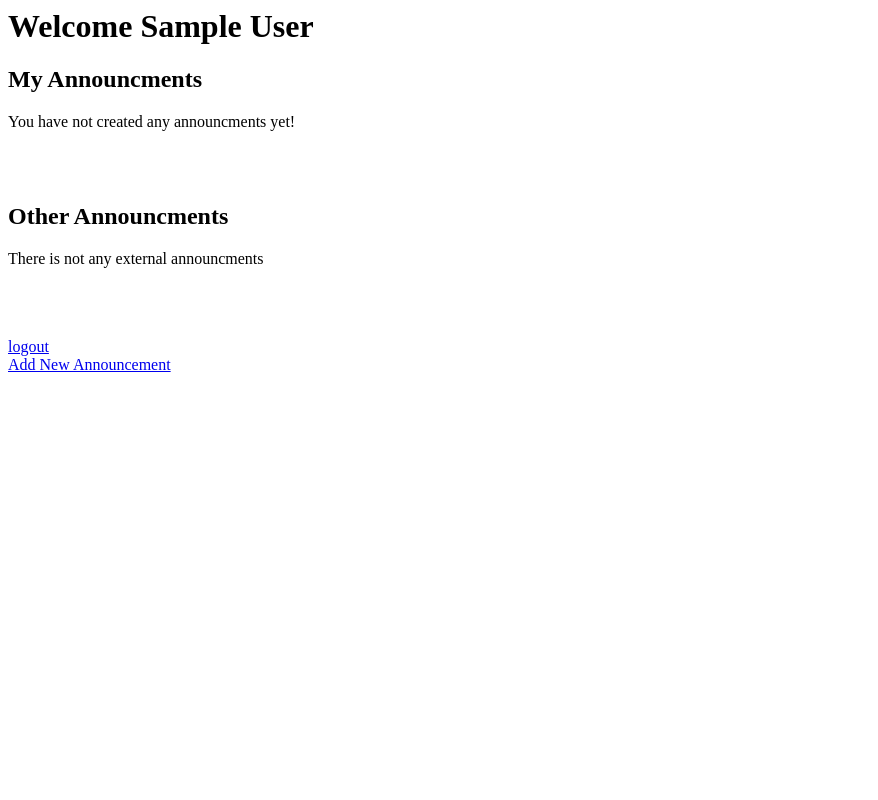
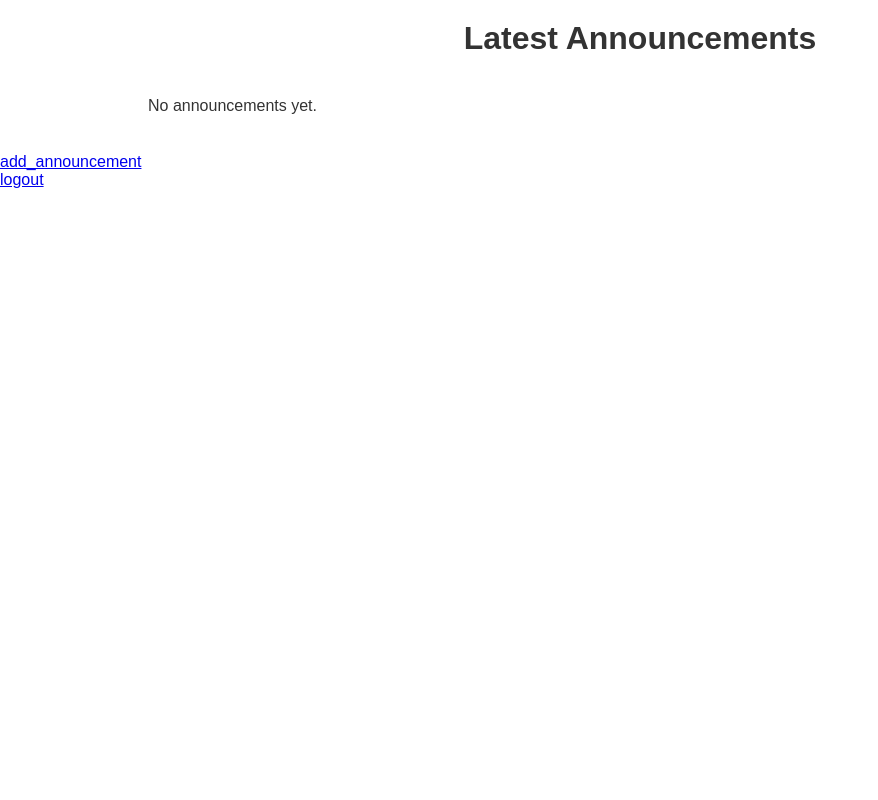
Before and after one commit to manvellllll/final_project1, a Django app: page /main_app/ in a window 1280 px wide. Shown: the whole page, without its empty margins (0-878 px from the left). Run offline with Django 5.2, Linux system fonts and the light colour scheme; a user stored in the database is signed in; data comes from the database, SQL or seed files in the repository; tables that the repository leaves empty hold one stand-in row (values such as "Sample post").

Commit message:
not full func for landing page

```diff
--- a/service_market/main_app/templates/main_app/landing_page.html
+++ b/service_market/main_app/templates/main_app/landing_page.html
@@ -1,31 +1,34 @@
-<h1>Welcome {{user.first_name}} {{ user.last_name}}</h1>
-
-<h2>My Announcments</h2>
-{% if my_announcments %}
-    <ul>
-    {% for announcment in my_announcments %}
-        <li><a href="{% url 'main_app:landing_page' announcment.id %}">{{ announcment.title }}</a></li>
-    {% endfor %}
-    </ul>
-{% else %}
-    <p>You have not created any announcments yet!</p>
-{% endif %}
-<br>
-<br>
-<h2>Other Announcments</h2>
-{% if other_announcments %}
-    <ul>
-    {% for announcment in other_announcments %}
-        <li><a href="{% url 'main_app:landing_page' announcment.id %}">{{ announcment.title }}</a></li>
-    {% endfor %}
-    </ul>
-{% else %}
-    <p>There is not any external announcments</p>
-{% endif %}
+{% load static %}
+<form action="{% url 'main_app:login' %}" method="post">
+    {% csrf_token %}
+    <!DOCTYPE html>
+    <html lang="en">
+    <head>
+        <meta charset="UTF-8">
+        <meta name="viewport" content="width=device-width, initial-scale=1.0">
+        <title>Landing Page</title>
+        <link rel="stylesheet" href="{% static 'css/styles_landing_page.css' %}">
+    </head>
+    <body>
+        <div class="container">
+            <h1>Latest Announcements</h1>
+            <div class="announcements">
+                {% for announcement in announcements %}
+                    <div class="announcement-block">
+                        <a href="{% url 'main_app:landing_page' announcment.id %}">{{ announcment.title }}>
+                            {{ announcement.title }}
+                        </a>
+                    </div>
+                {% empty %}
+                    <p>No announcements yet.</p>
+                {% endfor %}
+            </div>
+        </div>
 
 <br>
-<br>
+<a href="{% url 'main_app:add_announcement' %}">add_announcement</a>
 <br>
 <a href="{% url 'main_app:logout' %}">logout</a>
 <br>
-<a href="{% url 'main_app:add_announcement'%}">Add New Announcement</a>
+    </body>
+    </html>
--- /dev/null
+++ b/service_market/main_app/templates/main_app/static/css/styles_landing_page.css
@@ -0,0 +1,56 @@
+/* General reset */
+* {
+    margin: 0;
+    padding: 0;
+    box-sizing: border-box;
+}
+
+/* Body and container */
+body {
+    font-family: Arial, sans-serif;
+    background-color: white;
+    color: #333;
+}
+
+.container {
+    width: 80%;
+    margin: 0 auto;
+    padding: 20px;
+}
+
+h1 {
+    text-align: center;
+    margin-bottom: 40px;
+}
+
+/* Announcements section */
+.announcements {
+    display: flex;
+    flex-direction: column;
+    gap: 20px;
+}
+
+.announcement-block {
+    background-color: #2196F3; /* Blue color */
+    border-radius: 8px;
+    padding: 20px;
+    color: white;
+    text-align: center;
+    box-shadow: 0 4px 6px rgba(0, 0, 0, 0.1);
+    transition: background-color 0.3s ease;
+}
+
+.announcement-block:hover {
+    background-color: #1976D2; /* Darker blue on hover */
+}
+
+.announcement-title {
+    font-size: 1.5rem;
+    text-decoration: none;
+    color: white;
+    font-weight: bold;
+}
+
+.announcement-title:hover {
+    text-decoration: underline;
+}
--- a/service_market/main_app/views.py
+++ b/service_market/main_app/views.py
@@ -13,12 +13,10 @@
 
 def landing_page(request):
     if request.user.is_authenticated:
-        my_announcements = Announcement.objects.filter(author__user=request.user).order_by("-pub_date")
-        other_announcements = Announcement.objects.exclude(author__user=request.user).order_by("-pub_date")
+        announcements = Announcement.objects.order_by("-pub_date")
         context = {
-            "my_announcements": my_announcements,
-            "other_announcements": other_announcements,
-            "user": request.user,
+            "announcements" : announcements,
+            "user" : request.user,
         }
         usr = AppUser.objects.get(user=request.user)
         log = UserLog(user=usr, action_time=datetime.now(), action='announcement')
```
